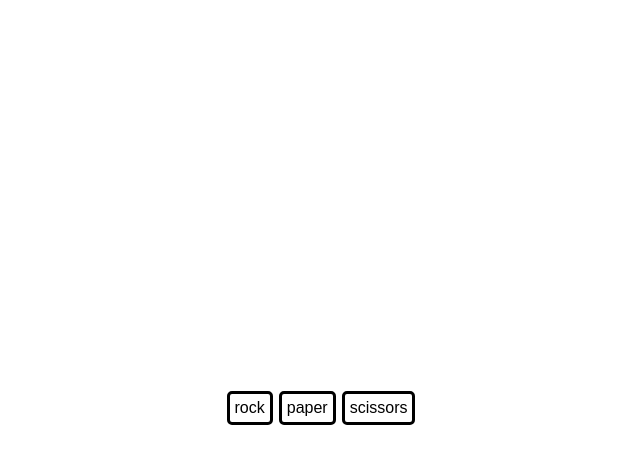
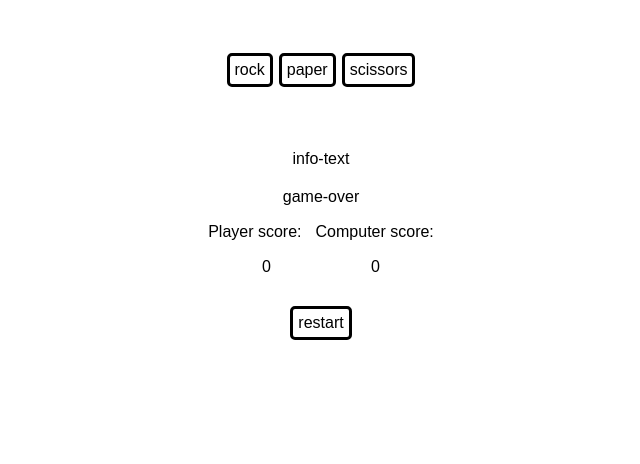
Before and after one commit to adamnorred/rock-paper-scissors, a plain HTML site: page index.html in a window 1280 px wide. Shown: the whole page, without its empty margins (319-959 px from the left). Drawn offline with Linux system fonts and the light colour scheme.

Commit message:
create html elements

```diff
--- a/index.html
+++ b/index.html
@@ -13,6 +13,23 @@
       <div class="btn-choice paper">paper</div>
       <div class="btn-choice scissors">scissors</div>
     </div>
+    <div id="container-info-text">
+      <div id="info-text">info-text</div>
+    </div>
+    <div id="game-over-container">
+      <div id="game-over-text">game-over</div>
+    </div>
+    <div class="container-score-text">
+      <div class="score-text">Player score:</div>
+      <div class="score-text">Computer score:</div>
+    </div>
+    <div class="container-score">
+      <div id="player-score">0</div>
+      <div id="computer-score">0</div>
+    </div>
+    <div id="container-restart">
+      <div id="btn-restart">restart</div>
+    </div>
     <script src="script.js"></script>
   </body>
 </html>
--- a/script.js
+++ b/script.js
@@ -6,13 +6,6 @@ let computerChoice = "";
 const rock = document.querySelector(".rock");
 const paper = document.querySelector(".paper");
 const scissors = document.querySelector(".scissors");
-
-rock.addEventListener("click", function () {
-  playerChoice = rock.textContent;
-  computerChoice = getComputerChoice();
-  playRound(playerChoice, computerChoice);
-  showScores();
-});
 
 function cl(message) {
   console.log(message);
@@ -30,6 +23,8 @@ function showScores() {
 function addScore(agent) {
   return (agent += 1);
 }
+
+
 
 function playRound(playerSelection, computerSelection) {
   if (playerSelection === computerSelection) {
@@ -61,3 +56,10 @@ function playRound(playerSelection, computerSelection) {
     cl("You lose. Rock beats scissors.");
   }
 }
+
+rock.addEventListener("click", function () {
+  playerChoice = rock.textContent;
+  computerChoice = getComputerChoice();
+  playRound(playerChoice, computerChoice);
+  showScores();
+});
--- a/styles.css
+++ b/styles.css
@@ -1,10 +1,17 @@
-#container {
+#container, .container-score-text, .container-score, #container-restart, #container-info-text, #game-over-container {
     font-family: Arial, Helvetica, sans-serif;
     display: flex;
     justify-content: center;
     align-items: center;
-    height: 100vh;
   }
+
+#player-score, #computer-score {
+ margin: 10px 50px;
+}
+
+#container {
+    margin: 50px 0px;
+}
 
 .btn-choice {
     border-style: solid;
@@ -12,3 +19,18 @@
     padding: 5px;
     border-radius: 5px;
 }
+
+.score-text {
+    margin: 7px;
+}
+
+#btn-restart {
+    border-style: solid;
+    border-radius: 5px;
+    padding: 5px;
+    margin: 20px 0px;
+}
+
+#info-text, #game-over-text {
+    margin: 10px;
+}
```
